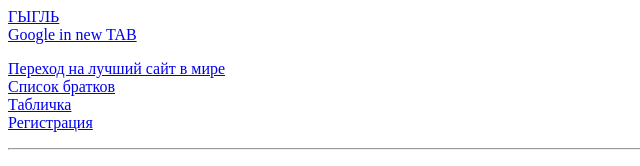
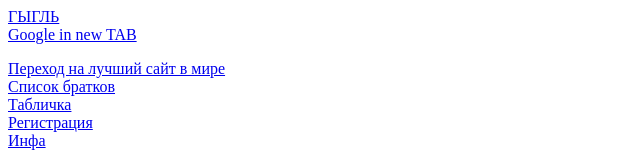
Before and after one commit to Akksi15/coldestsite, a plain HTML site: page 02_img_links.html in a window 1280 px wide. Shown: the top 166 px of the page, without its empty margins (0-640 px from the left). Drawn offline with Linux system fonts and the light colour scheme.

Commit message:
Update 02_img_links.html

```diff
--- a/02_img_links.html
+++ b/02_img_links.html
@@ -17,6 +17,8 @@
       <a href="table.html">Табличка</a>
       <br />
       <a href="form.html">Регистрация</a>
+      <br />
+      <a href="site.html">Инфа</a>
     </p>
 
     <hr />
```
